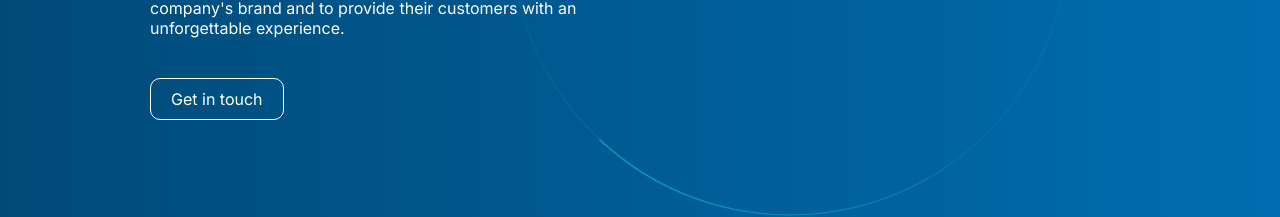
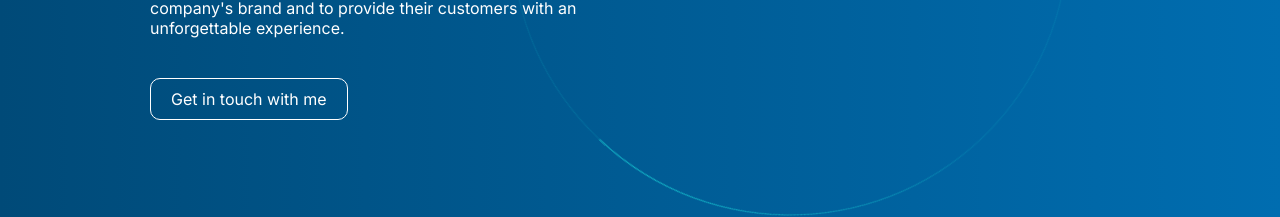
Before and after one commit to madfun12/nextportfolio, a Next.js app: page / in a window 1280 px wide. Shown: the part 442-659 px from the top of the page. Built offline with nearby package versions, Linux system fonts and the light colour scheme.

Commit message:
SVG tag updates

```diff
--- a/pages/index.js
+++ b/pages/index.js
@@ -18,9 +18,9 @@ export default function Home() {
             <h1>Madison Funderburk</h1>
             <h2>web developer, designer</h2>
             <p>I'm a web developer with a passion to help people expand their company's brand and to provide their customers with an unforgettable experience.</p>
-            <Link href="/contact">Get in touch</Link>
+            <Link href="/contact">Get in touch with me</Link>
           </div>
-          <svg viewBox="0 0 558 558" width="558" height="558" fill="none" aria-hidden="true" className={styles.spinner}><defs><linearGradient id=":R3b9m:" x1="79" y1="16" x2="105" y2="237" gradientUnits="userSpaceOnUse"><stop stop-color="#13B5C8"></stop><stop offset="1" stop-color="#13B5C8" stop-opacity="0"></stop></linearGradient></defs><path opacity=".2" d="M1 279C1 125.465 125.465 1 279 1s278 124.465 278 278-124.465 278-278 278S1 432.535 1 279Z" stroke="#13B5C8"></path><path d="M1 279C1 125.465 125.465 1 279 1" stroke="url(#:R3b9m:)" stroke-linecap="round"></path></svg>
+          <svg viewBox="0 0 558 558" width="558" height="558" fill="none" aria-hidden="true" className={styles.spinner}><defs><linearGradient id=":R3b9m:" x1="79" y1="16" x2="105" y2="237" gradientUnits="userSpaceOnUse"><stop stopColor="#13B5C8"></stop><stop offset="1" stopColor="#13B5C8" stop-opacity="0"></stop></linearGradient></defs><path opacity=".2" d="M1 279C1 125.465 125.465 1 279 1s278 124.465 278 278-124.465 278-278 278S1 432.535 1 279Z" stroke="#13B5C8"></path><path d="M1 279C1 125.465 125.465 1 279 1" stroke="url(#:R3b9m:)" strokeLinecap="round"></path></svg>
         </div>
         <section id='tech' className={`${styles.tech} ${styles.flexColumnCenter}`}>
           <h2>What I work with</h2>
```
